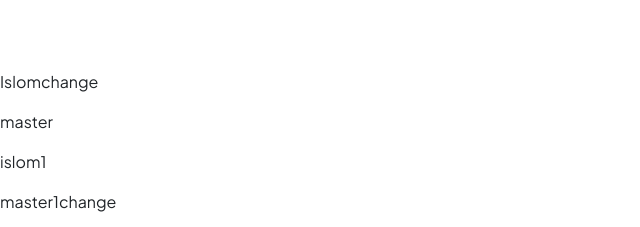
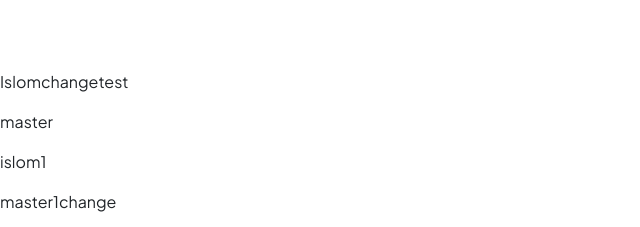
Before and after one commit to islomfrontdev/Pixer, a plain HTML site: page index.html in a window 1280 px wide. Shown: the part 3746-3973 px from the top of the page, 0-640 px from the left. Drawn offline with nearby package versions, Linux system fonts and the light colour scheme.

Commit message:
Update index.html

```diff
--- a/index.html
+++ b/index.html
@@ -400,7 +400,7 @@
         </div>
       </div>
     </footer>
-    <p>Islomchange</p>
+    <p>Islomchangetest</p>
     <p>master</p>
     <p>islom1</p>
     <p>master1change</p>
```
